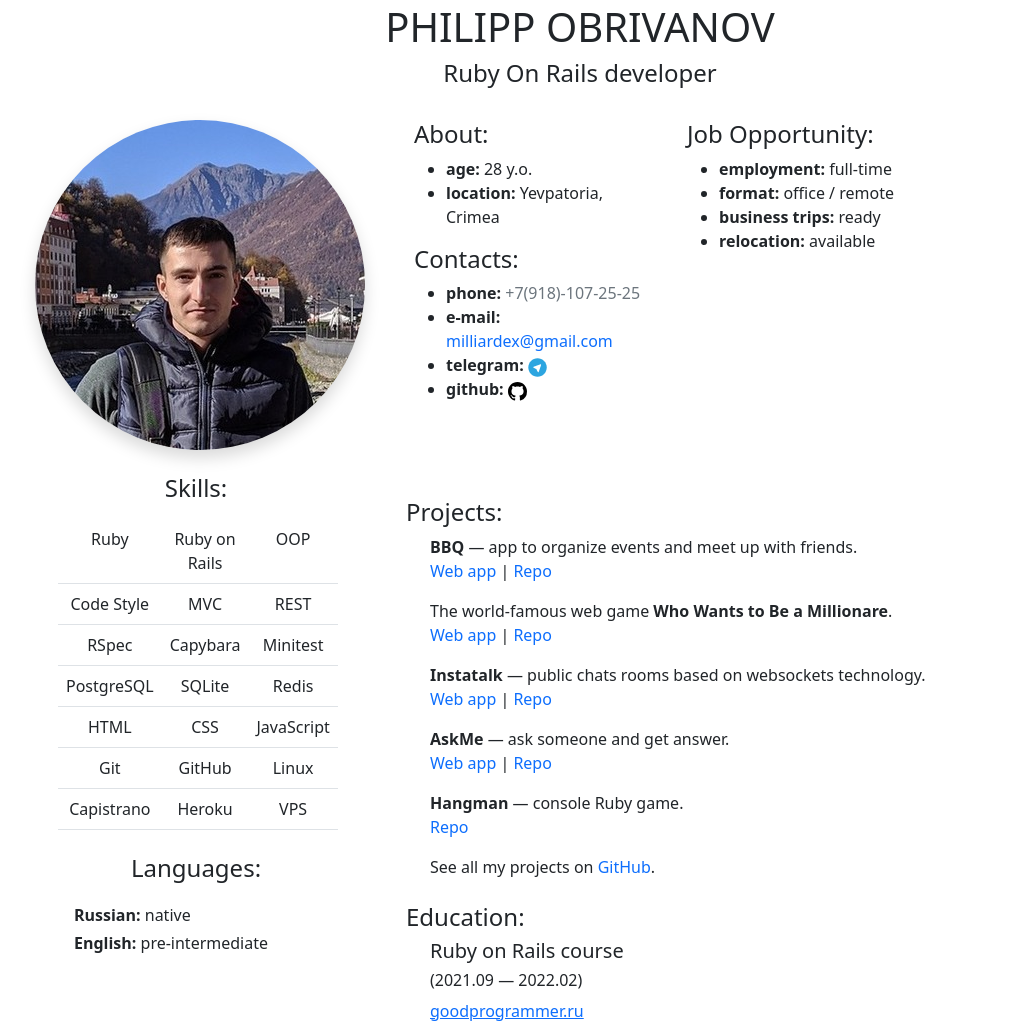
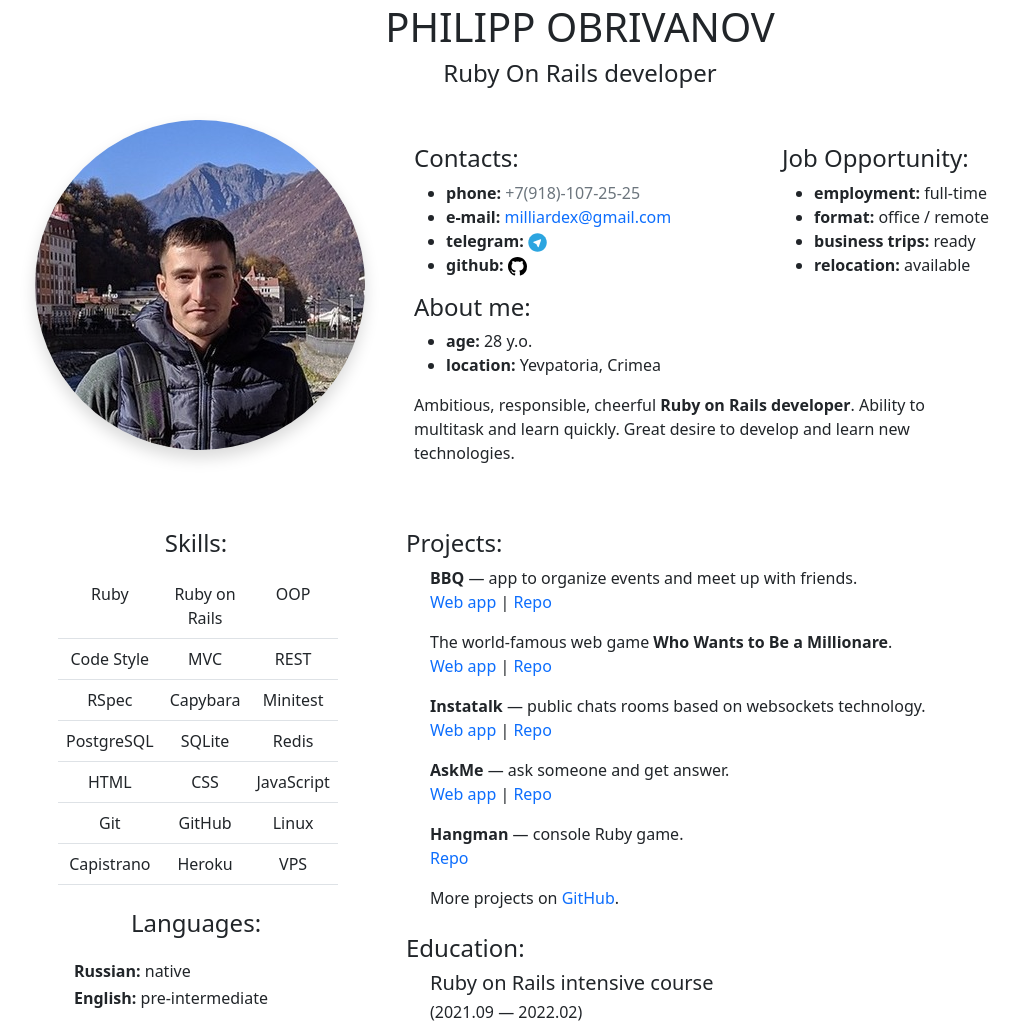
Before and after one commit to phobco/c-v, a plain HTML site: page index.html in a window 1280 px wide. Shown: the part 5-1031 px from the top of the page, without its empty margins (60-1080 px from the left). Drawn offline with Linux system fonts and the light colour scheme.

Commit message:
cv ready

```diff
--- a/index.html
+++ b/index.html
@@ -10,23 +10,16 @@
 <body>
   <div class="container">
     <div class="row text-center mt-2 mb-4">
-      <h1 class="title">PHILIPP OBRIVANOV</h1>
-      <h4 class="no-margin">Ruby On Rails developer</h4>
+      <h1 class="fw-light">PHILIPP OBRIVANOV</h1>
+      <h4 class="fw-light"><strong>Ruby On Rails</strong> developer</h4>
     </div>
     <div class="row">
-      <div class="col-md-4 text-center">
+      <div class="col-lg-4 text-center">
         <img class="img-fluid rounded-circle shadow" src="images/avatar.jpg" alt="photo">
       </div>
-
-      <div class="col-md-3 px-4">
-        <div class="col">
-          <h4>About:</h4>
-          <ul class="fs-6">
-            <li><strong>age: </strong>28 y.o.</li>
-            <li><strong>location: </strong>Yevpatoria, Crimea</li>
-          </ul>
-        </div>
-        <div class="col">
+      <div class="col-lg-8 px-4 mt-4">
+        <div class="row">
+          <div class="col-lg-6">
             <h4>Contacts:</h4>
             <ul class="list">
               <li>
@@ -51,8 +44,7 @@
               </li>
             </ul>
           </div>
-      </div>
-      <div class="col-md-5">
+          <div class="col-lg-6">
             <h4>Job Opportunity:</h4>
             <ul>
               <li><strong>employment: </strong>full-time</li>
@@ -61,9 +53,18 @@
               <li><strong>relocation: </strong>available</li>
             </ul>
           </div>
-
+        </div>
+        <div class="col-lg-9">
+          <h4>About me:</h4>
+          <ul class="fs-6">
+            <li><strong>age: </strong>28 y.o.</li>
+            <li><strong>location: </strong>Yevpatoria, Crimea</li>
+          </ul>
+          <p>Ambitious, responsible, cheerful <strong>Ruby on Rails developer</strong>. Ability to multitask and learn quickly. Great desire to develop and learn new technologies.</p>
+        </div>
+      </div>
       <div class="row mb-4">
-        <div class="col-md-4 mt-4 px-5">
+        <div class="col-lg-4 mt-5 px-5">
           <div class="text-center">
             <h4 class="mb-3">Skills:</h4>
               <table class="table text-center">
@@ -113,7 +114,7 @@
           </div>
         </div>
 
-        <div class="col-md-8 px-4 pt-5">
+        <div class="col-lg-8 px-4 pt-5">
           <h4>Projects:</h4>
           <div class="px-4 mb-3">
             <p class="m-0"><strong>BBQ</strong> — app to organize events and meet up with friends.</p>
@@ -121,7 +122,7 @@
           </div>
           <div class="px-4 mb-3">
             <p class="m-0">The world-famous web game <strong>Who Wants to Be a Millionare</strong>.</p>
-            <a class="text-decoration-none" href="https://millionaire-phobco.herokuapp.com/">Web app</a> | <a class="text-decoration-none" href="https://github.com/phobco/bbq">Repo</a>
+            <a class="text-decoration-none" href="https://millionaire-phobco.herokuapp.com/">Web app</a> | <a class="text-decoration-none" href="https://github.com/phobco/millionaire-game">Repo</a>
           </div>
           <div class="px-4 mb-3">
             <p class="m-0"><strong>Instatalk</strong> — public chats rooms based on websockets technology.</p>
@@ -136,22 +137,22 @@
             <a class="text-decoration-none" href="https://github.com/phobco/hangman">Repo</a>
           </div>
           <div class="px-4 mb-4">
-            <p class="m-0">See all my projects on <a class="text-decoration-none" href="https://github.com/phobco">GitHub</a>.</p>
+            <p class="m-0">More projects on <a class="text-decoration-none" href="https://github.com/phobco">GitHub</a>.</p>
           </div>
 
           <h4>Education:</h4>
           <div class="px-4 mt-2">
-            <div class="">
-              <h5>Ruby on Rails сourse</h5>
+            <div class="mb-4">
+              <h5>Ruby on Rails intensive сourse</h5>
               <h6>(2021.09 — 2022.02)</h6>
               <p>
                 <a href="https://goodprogrammer.ru/rails#program">goodprogrammer.ru</a>
               </p>
             </div>
-            <div class="">
+            <div>
               <h5>V.I. Vernadsky Taurida National University</h5>
               <h6>(2010 — 2014)</h6>
-              <p>Bachelor's degree in Mathematics and Computer Science</p>
+              <p class="mb-1">Bachelor's degree in Mathematics and Computer Science</p>
               <p>
                 <a href="https://ta.cfuv.ru/mat-fac/informatika">cfuv.ru</a>
               </p>
@@ -160,13 +161,15 @@
 
           <h4>Work experience:</h4>
           <div class="px-4 mt-2">
+            <div class="mb-4">
               <h5>self-employment</h5>
               <h6>(2018 — 2020)</h6>
               <p>
                 Selling goods from landing pages.</br>
                 Customer service, advertising settings, landing page development.
               </p>
-
+            </div>
+            <div>
               <h5>LLC "Alfa Granite and Marble"</h5>
               <h6>(2015 — 2017)</h6>
               <p>
@@ -176,5 +179,7 @@
           </div>
         </div>
       </div>
+    </div>
+  </div>
 </body>
 </html>
```
Lines whose indentation alone changed are shown as unchanged.
